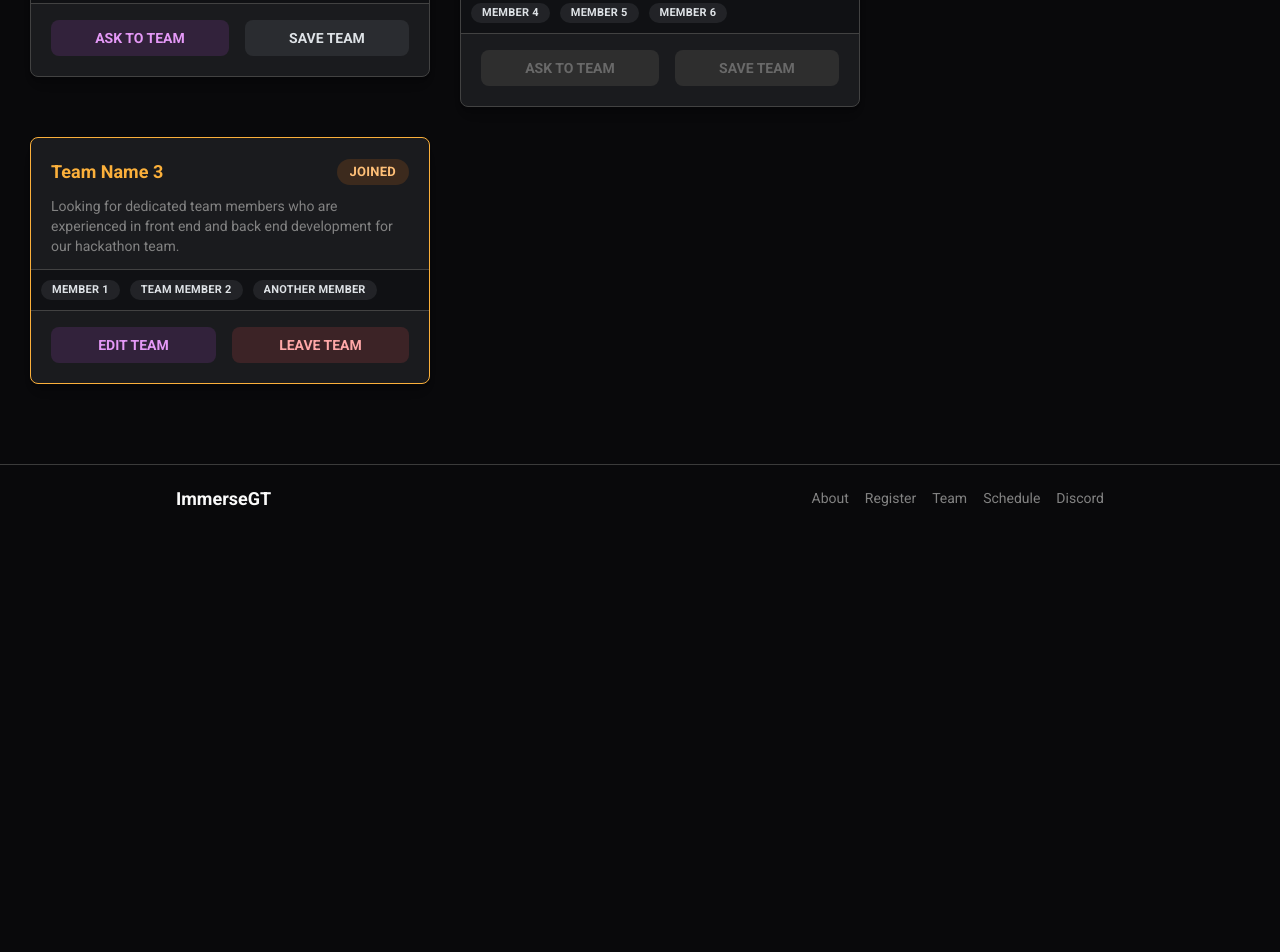
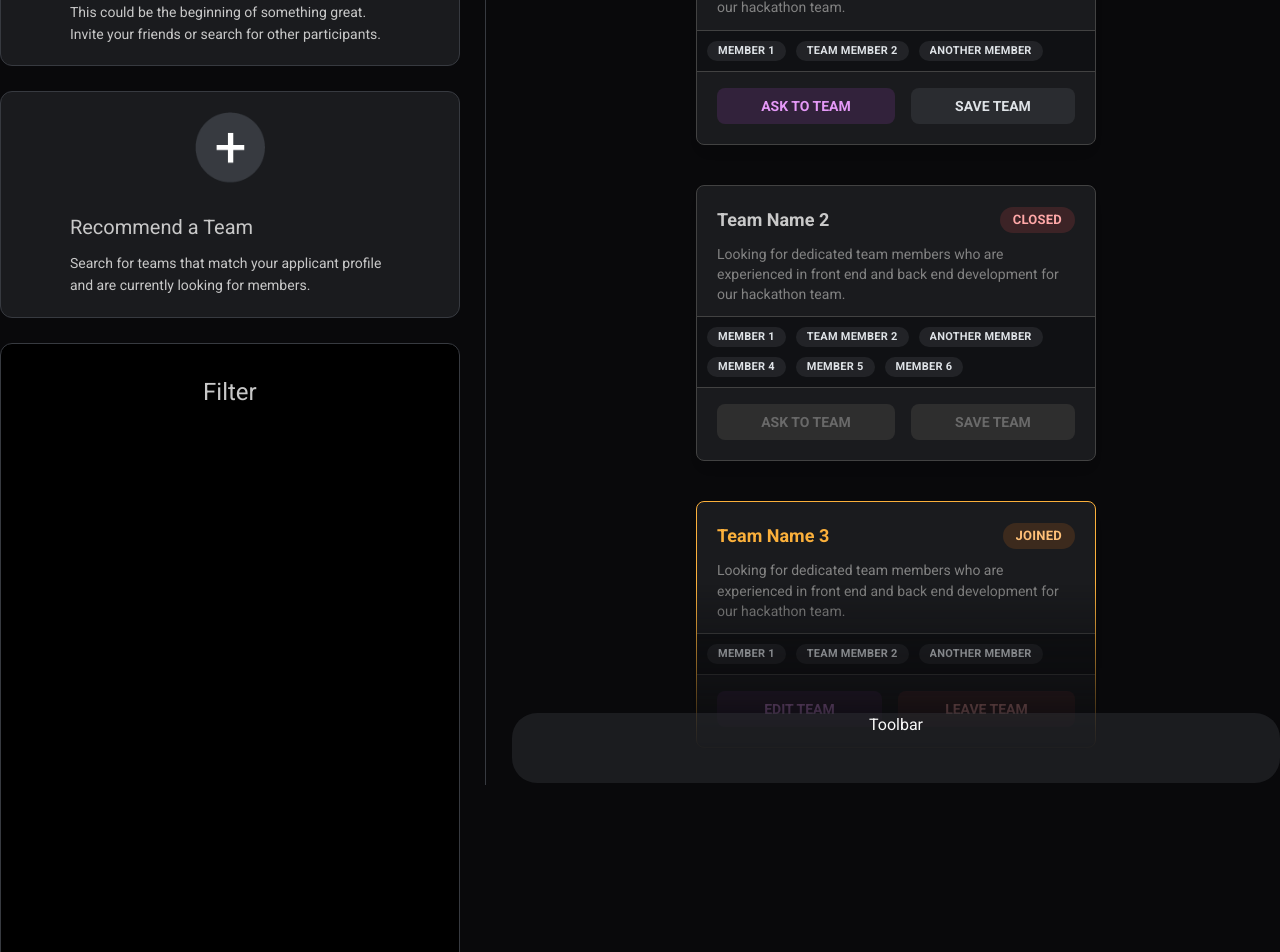
Before and after one commit to immersegt/immersegt, a Next.js app: page /team/formation in a window 1280 px wide. Shown: the part 260-1212 px from the top of the page. Before the commit the page ends 800 px from the top, so only its background shows below. Built offline with nearby package versions, Linux system fonts and the light colour scheme.

Commit message:
Created team formation page layout including buttons, filter, team count, team holder, and toolbar, along with basic styling

```diff
--- a/app/team/formation/page.tsx
+++ b/app/team/formation/page.tsx
@@ -1,19 +1,15 @@
 'use client';
 
 import { useState } from 'react';
-import { Button } from '@mantine/core';
+import { Button, UnstyledButton } from '@mantine/core';
 import "@fontsource/open-sans";
 import TeamCard from 'components/Card';
 import 'styles/index.css'
 import 'styles/formation.css';
-
-const rowStyle = {
-  display: "flex",
-  flexWrap: "wrap" as "wrap",
-  gap: "30px",
-  margin: "30px",
-  alignItems: "flex-start",
-}
+import Plus from 'public/plus.png';
+import ToolButton from 'components/ToolButton';
+import Filter from 'components/Filter';
+import Toolbar from 'components/Toolbar';
 
 const Formation = () => {
   const [teams, setTeams] = useState([
@@ -35,15 +31,105 @@ const Formation = () => {
       members: ["Member 1", "Team Member 2", "Another Member"],
       joined: true
     },
+    {
+      name: "Team Name 1",
+      description: "Looking for dedicated team members who are experienced in front end and back end development for our hackathon team.",
+      members: ["Member 1", "Team Member 2", "Another Member"],
+      joined: false
+    },
+    {
+      name: "Team Name 1",
+      description: "Looking for dedicated team members who are experienced in front end and back end development for our hackathon team.",
+      members: ["Member 1", "Team Member 2", "Another Member"],
+      joined: false
+    },
+    {
+      name: "Team Name 1",
+      description: "Looking for dedicated team members who are experienced in front end and back end development for our hackathon team.",
+      members: ["Member 1", "Team Member 2", "Another Member"],
+      joined: false
+    },
+    {
+      name: "Team Name 1",
+      description: "Looking for dedicated team members who are experienced in front end and back end development for our hackathon team.",
+      members: ["Member 1", "Team Member 2", "Another Member"],
+      joined: false
+    },
+    {
+      name: "Team Name 1",
+      description: "Looking for dedicated team members who are experienced in front end and back end development for our hackathon team.",
+      members: ["Member 1", "Team Member 2", "Another Member"],
+      joined: false
+    },
+    {
+      name: "Team Name 1",
+      description: "Looking for dedicated team members who are experienced in front end and back end development for our hackathon team.",
+      members: ["Member 1", "Team Member 2", "Another Member"],
+      joined: false
+    },
+    {
+      name: "Team Name 1",
+      description: "Looking for dedicated team members who are experienced in front end and back end development for our hackathon team.",
+      members: ["Member 1", "Team Member 2", "Another Member"],
+      joined: false
+    },
+    {
+      name: "Team Name 1",
+      description: "Looking for dedicated team members who are experienced in front end and back end development for our hackathon team.",
+      members: ["Member 1", "Team Member 2", "Another Member"],
+      joined: false
+    },
+    {
+      name: "Team Name 1",
+      description: "Looking for dedicated team members who are experienced in front end and back end development for our hackathon team.",
+      members: ["Member 1", "Team Member 2", "Another Member"],
+      joined: false
+    },
+    {
+      name: "Team Name 1",
+      description: "Looking for dedicated team members who are experienced in front end and back end development for our hackathon team.",
+      members: ["Member 1", "Team Member 2", "Another Member"],
+      joined: false
+    },
+    {
+      name: "Team Name 1",
+      description: "Looking for dedicated team members who are experienced in front end and back end development for our hackathon team.",
+      members: ["Member 1", "Team Member 2", "Another Member"],
+      joined: false
+    },
+    {
+      name: "Team Name 1",
+      description: "Looking for dedicated team members who are experienced in front end and back end development for our hackathon team.",
+      members: ["Member 1", "Team Member 2", "Another Member"],
+      joined: false
+    },
   ]);
 
-  return <div>
-    <div style={rowStyle}>
-      {teams.map((val) => (
-        <TeamCard name={val.name} description={val.description} members={val.members} joined={val.joined} disabled={false}/>
-      ))}
+  return (
+    <div className="formationContainer">
+      <div className="formationTools">
+        <ToolButton
+        title="Create a New Team"
+        description="This could be the beginning of something great. Invite your friends or search for other participants."
+        image={Plus.src}/>
+        <ToolButton
+        title="Recommend a Team"
+        description="Search for teams that match your applicant profile and are currently looking for members."
+        image={Plus.src}/>
+        <Filter/>
+      </div>
+      <div className="verticalRule"></div>
+      <div className="formationDisplay">
+        <div className="formationDisplayTitle"><em>367 Team(s) Found</em></div>
+        <div className="formationHolder">
+        {teams.map((val) => (
+          <TeamCard name={val.name} description={val.description} members={val.members} joined={val.joined} disabled={false} />
+        ))}
+        </div>
+        <Toolbar/>
+      </div>
     </div>
-  </div>;
+  )
 }
 
 export default Formation;
--- /dev/null
+++ b/components/Filter.tsx
@@ -0,0 +1,11 @@
+import '../styles/filter.css';
+
+const Filter = () => {
+    return (
+        <div className="filter">
+            <div className="filterTitle">Filter</div>
+        </div>
+    )
+}
+
+export default Filter;
--- /dev/null
+++ b/components/ToolButton.tsx
@@ -0,0 +1,28 @@
+import { UnstyledButton } from '@mantine/core';
+import '../styles/toolbutton.css';
+
+interface ToolButtonProps {
+    title: string,
+    description: string,
+    image: any
+}
+
+const ToolButton = ({ title, description, image }: ToolButtonProps) => {
+    return (
+        <UnstyledButton className="toolButton">
+            <div className="toolButtonImageHolder">
+                <img src={image} className="toolButtonImage" />
+            </div>
+            <div className="toolButtonInfo">
+                <div className="toolButtonTitle">
+                    {title}
+                </div>
+                <div className="toolButtonDescription">
+                    {description}
+                </div>
+            </div>
+        </UnstyledButton>
+    )
+}
+
+export default ToolButton;
--- /dev/null
+++ b/components/Toolbar.tsx
@@ -0,0 +1,11 @@
+import '../styles/toolbar.css';
+
+const Toolbar = () => {
+    return (
+        <div className="toolbar">
+            Toolbar
+        </div>
+    )
+}
+
+export default Toolbar;
--- /dev/null
+++ b/styles/filter.css
@@ -0,0 +1,14 @@
+.filter {
+    border: 1px solid rgb(55, 58, 64);
+    border-radius: 12px;
+    text-align: center;
+    width: 100%;
+    background-color: rgb(0, 0, 0);
+    height: 640px;
+    padding: 30px;
+}
+
+.filterTitle {
+    font-size: 24px;
+    color: rgb(200, 200, 200);
+}
--- a/styles/formation.css
+++ b/styles/formation.css
@@ -0,0 +1,75 @@
+.rowStyle {
+    display: flex;
+    flex-wrap: wrap;
+    gap: 30px;
+    margin: 30px;
+    align-items: flex-start;
+}
+
+.formationContainer {
+    display: flex;
+    flex-direction: row;
+    padding-top: 5vh;
+    justify-content: center;
+
+    @media only screen and (max-width: 900px) {
+        flex-wrap: wrap;
+    }
+}
+
+.formationTools {
+    /*background-color: rgb(90, 0, 0);*/
+    display: flex;
+    flex-direction: column;
+    align-items: center;
+    gap: 25px;
+}
+
+.formationDisplay {
+    /*background-color: rgb(0, 90, 0);*/
+    display: flex;
+    flex-direction: column;
+    text-align: center;
+    align-items: center;
+
+    @media only screen and (min-width: 900px) {
+        max-width: 60%;
+    }
+    @media only screen and (max-width: 900px) {
+        margin-top: 40px;
+    }
+}
+
+.formationDisplayTitle {
+    font-size: 18px;
+    color: rgb(200, 200, 200);
+    padding-bottom: 30px;
+}
+
+.formationHolder {
+    display: flex;
+    flex-wrap: wrap;
+    gap: 40px;
+    align-items: center;
+    justify-content: center;
+    padding-bottom: 70px;
+
+    @media only screen and (min-width: 900px) {
+        max-height: 855px;
+        overflow-y: scroll;
+        -webkit-mask-image: linear-gradient(to bottom, black 80%, transparent 100%);
+        mask-image: linear-gradient(to bottom, black 80%, transparent 100%);
+    }
+}
+
+.verticalRule {
+    border-left: 1px solid rgb(55, 58, 64);
+    height: 945px;
+    margin-left: 2vw;
+    margin-right: 2vw;
+
+    @media only screen and (max-width: 900px) {
+        visibility: hidden;
+        height: 0vh;
+    }
+}
--- /dev/null
+++ b/styles/toolbar.css
@@ -0,0 +1,8 @@
+.toolbar {
+    width: 100%;
+    height: 70px;
+    border-radius: 25px;
+    background-color: rgba(55, 59, 63, 0.4);
+    position: relative;
+    top: -40px;
+}
--- /dev/null
+++ b/styles/toolbutton.css
@@ -0,0 +1,46 @@
+.toolButton {
+    background-color: rgb(26, 27, 30);
+    border: 1px solid rgb(55, 58, 64);
+    border-radius: 12px;
+    display: flex;
+    align-items: center;
+    justify-content: center;
+    padding: 20px;
+    gap: 20px;
+    max-width: 500px;
+    min-width: 300px;
+    flex-wrap: wrap;
+}
+
+.toolButton:hover {
+    background-color: rgb(36, 37, 40);
+}
+
+.toolButtonImageHolder {
+    width: 80px;
+    height: 80px;
+}
+
+.toolButtonImage {
+    border-radius: 50%;
+    width: 80px;
+    height: 80px;
+    object-fit: contain;
+}
+
+.toolButtonInfo {
+    display: flex;
+    flex-direction: column;
+    gap: 10px;
+    max-width: 320px;
+}
+
+.toolButtonTitle {
+    font-size: 20px;
+    color: rgb(200, 200, 200);
+}
+
+.toolButtonDescription {
+    font-size: 14px;
+    color: rgb(200, 200, 200);
+}
```
Also changed, not shown: public/plus.png (added).
